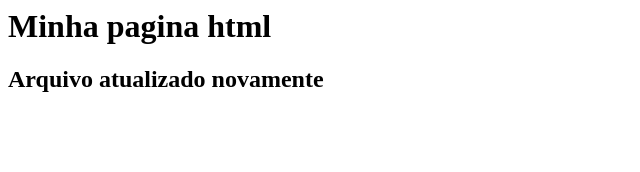
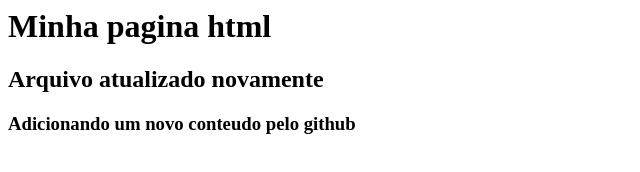
Before and after one commit to MarcioLoiola/gama-no-githut, a plain HTML site: page index.html in a window 1280 px wide. Shown: the whole page, without its empty margins (0-640 px from the left). Drawn offline with Linux system fonts and the light colour scheme.

Commit message:
Atualizacao a partir do github

```diff
--- a/index.html
+++ b/index.html
@@ -2,5 +2,6 @@
     <body>
         <h1>Minha pagina html</h1>
         <h2>Arquivo atualizado novamente</h2>
+        <h3> Adicionando um novo conteudo pelo github </h3>
     </body>
 </html>
```
